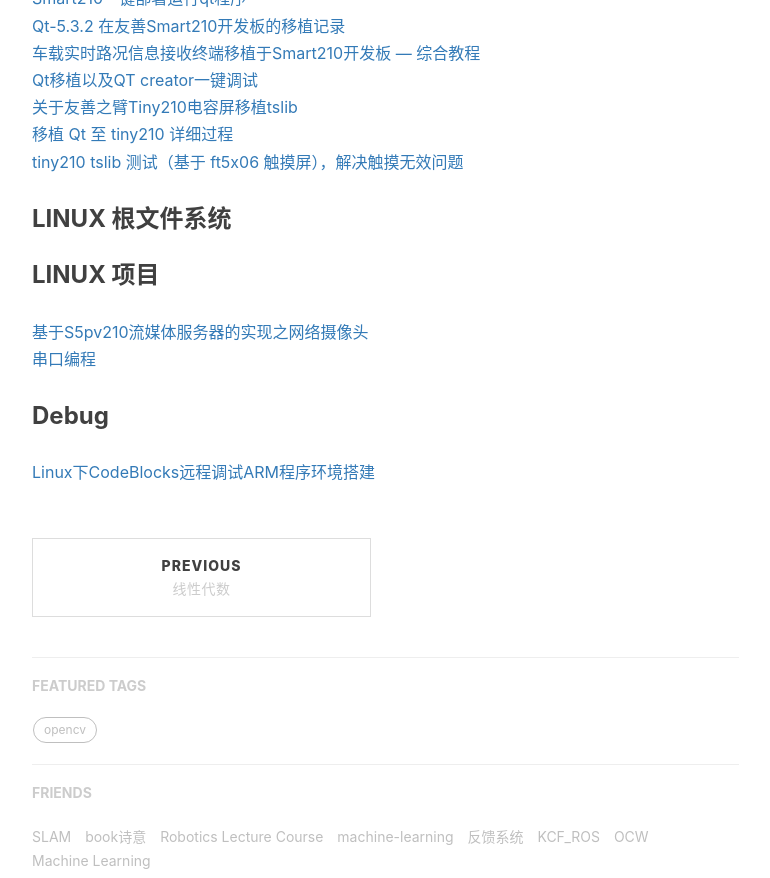
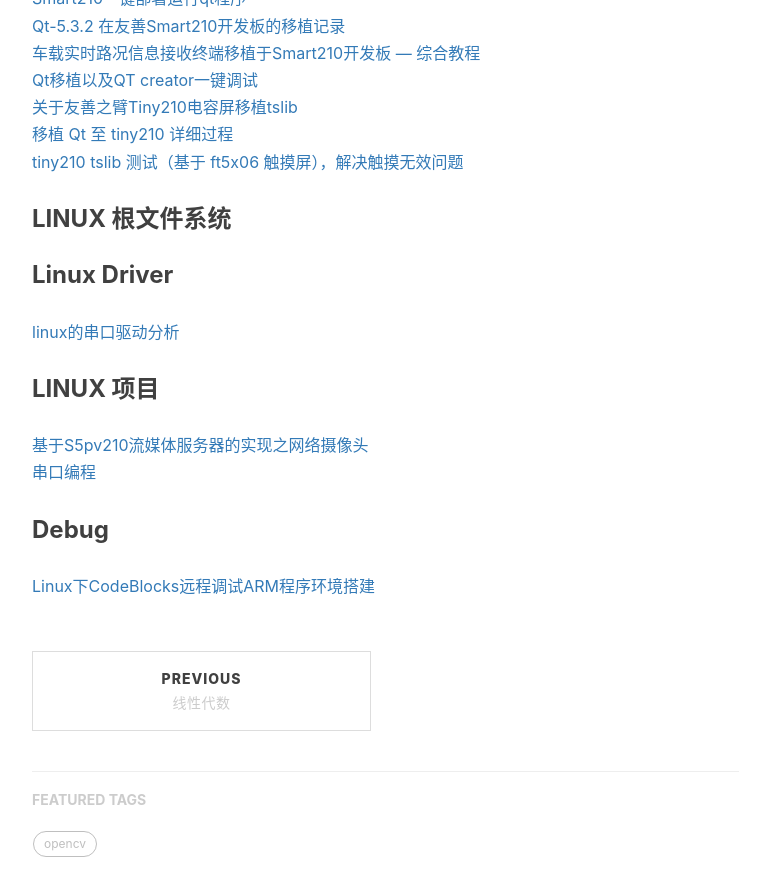
Before and after one commit to gary-robotics/dlward, a Jekyll site: the page built from _posts/2018-07-09-AndroidDriver-2018.markdown, in a window 1280 px wide and 900 px high, scrolled down 725 px, cut to the strip 0-878 px from the top of the window. Shown: the whole strip, without its empty margins (233-1003 px from the left). Built offline with Jekyll 4.4.1, drawn with Linux system fonts in a browser that asks for light colours; nearby versions of some CDN libraries; comment, search, counter and statistics services are not loaded.

Commit message:
Update 2018-07-09-AndroidDriver-2018.markdown

```diff
--- a/_posts/2018-07-09-AndroidDriver-2018.markdown
+++ b/_posts/2018-07-09-AndroidDriver-2018.markdown
@@ -26,6 +26,8 @@
 ### LINUX 根文件系统
 
 
+### Linux Driver
+[linux的串口驱动分析](https://www.cnblogs.com/chd-zhangbo/p/5410336.html)
 
 ### LINUX 项目
 [基于S5pv210流媒体服务器的实现之网络摄像头](https://blog.csdn.net/liukun321/article/details/24390379)
```
